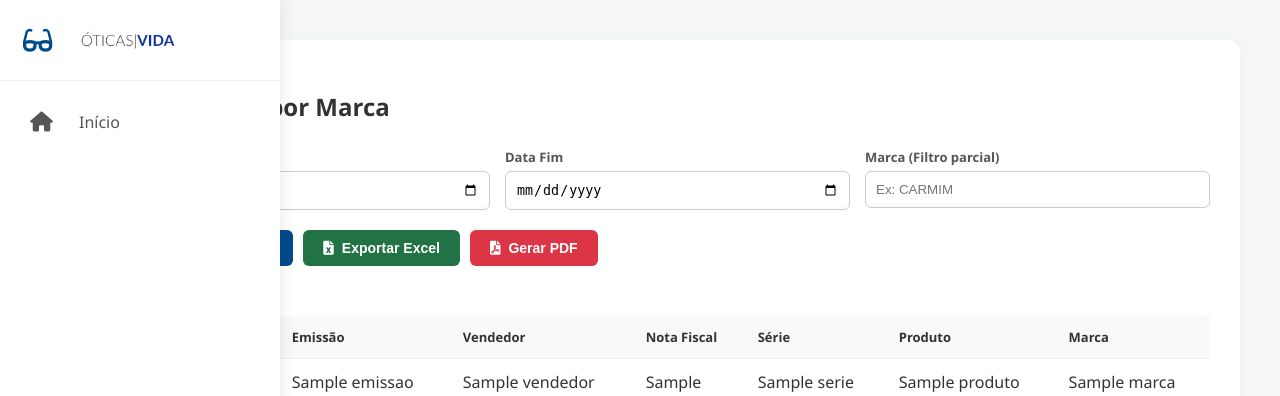
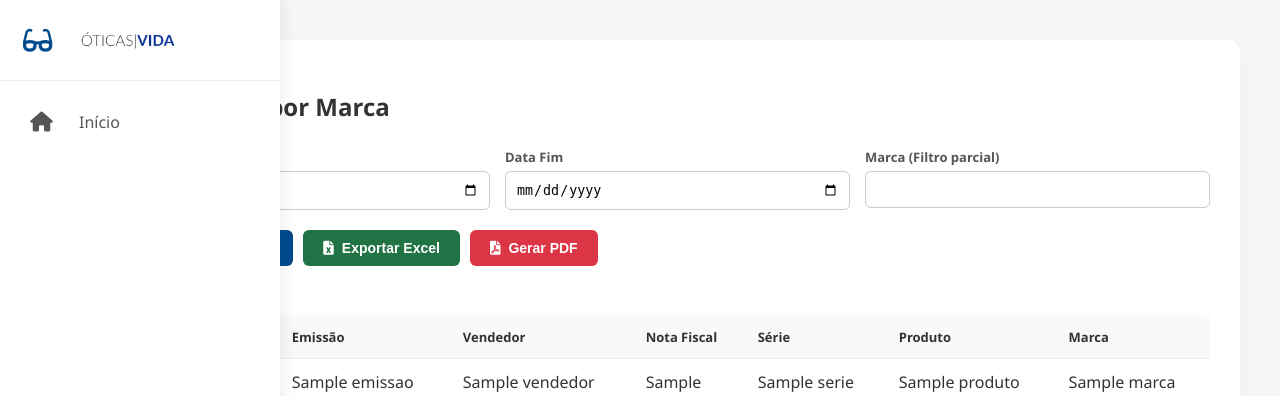
Before and after one commit to OticaVida/portal_relatorios_vida, a Django app: template relatorios/templates/relatorios/vendas_marca.html in a window 1280 px wide. Shown: the top 396 px of the page. Run offline with Django 5.2, Linux system fonts and the light colour scheme; the template is opened without the code that fills it: most values are stand-ins (such as "Sample title", 1, 10 or a date in 2020).

Commit message:
Resolvendo b.o

```diff
--- a/relatorios/templates/relatorios/vendas_marca.html
+++ b/relatorios/templates/relatorios/vendas_marca.html
@@ -35,7 +35,7 @@
             </div>
             <div>
                 <label>Marca (Filtro parcial)</label>
-                <input type="text" name="marca" placeholder="Ex: CARMIM" required value="{{ request.POST.marca }}">
+                <input type="text" name="marca" placeholder="" required value="{{ request.POST.marca }}">
             </div>
         </div>
 
```
Also changed, not shown: 1 other file.
